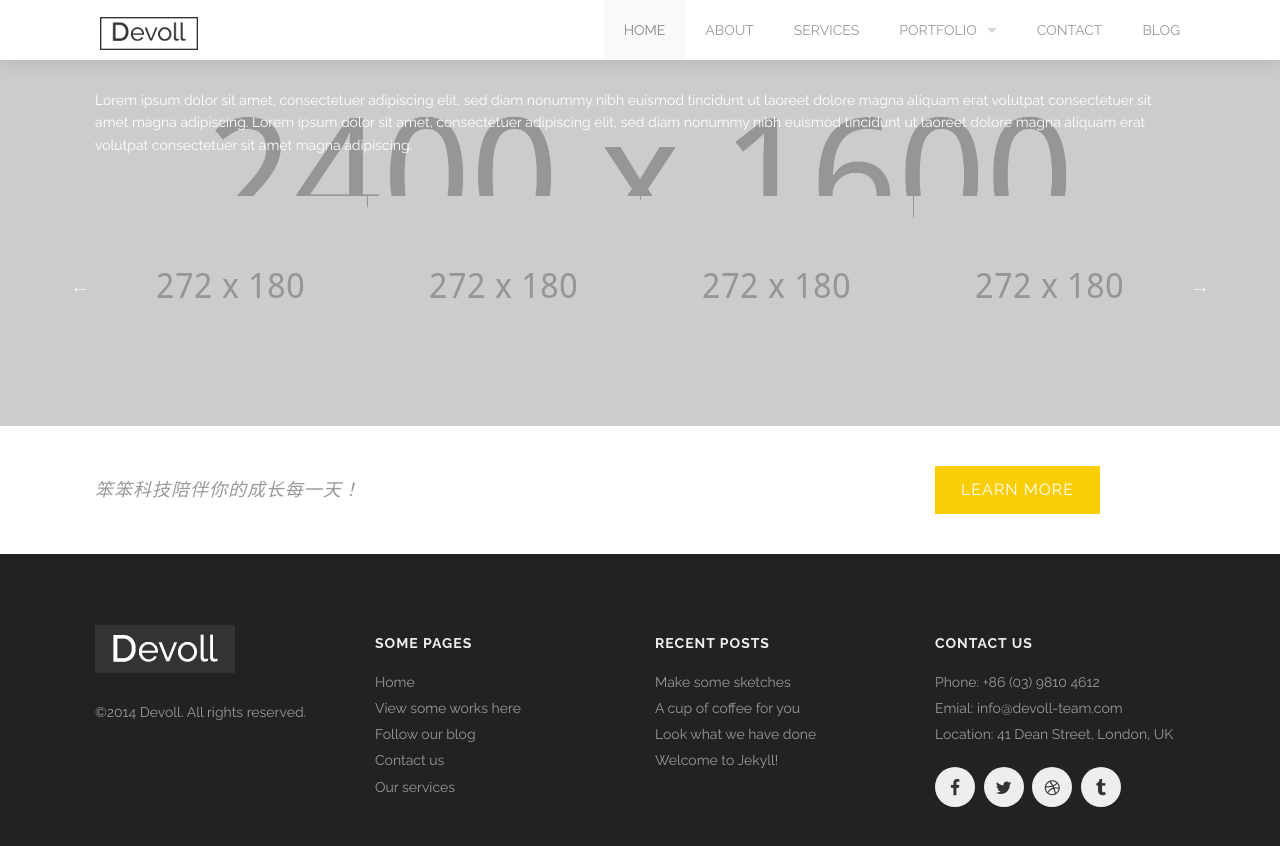
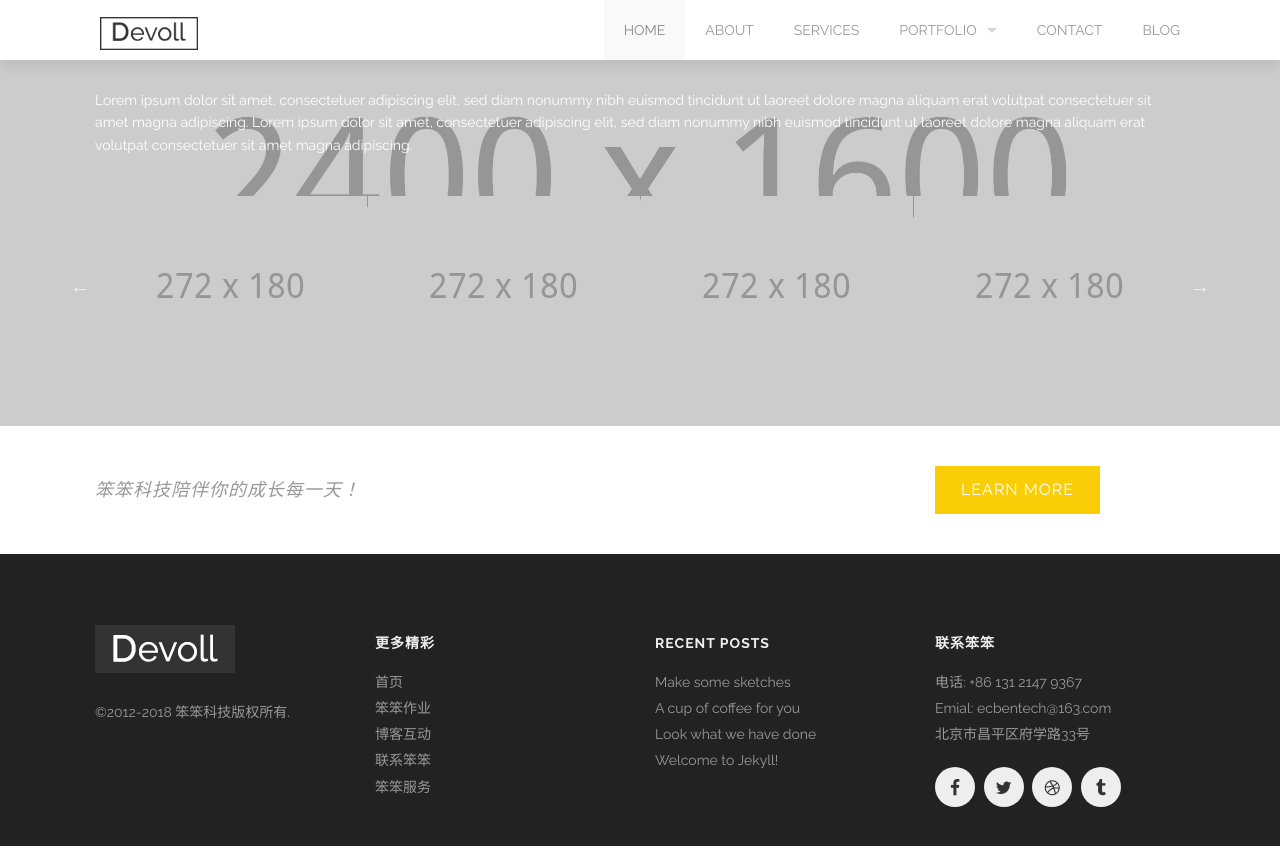
Before and after one commit to braveheart007/braveheart007.github.io, a Jekyll site: the page built from index.html, in a window 1280 px wide and 900 px high, scrolled down 5035 px. Shown: the top 846 px of the window. Built offline with Jekyll 4.4.1, drawn with Linux system fonts in a browser that asks for light colours.

Commit message:
Update footer.html

```diff
--- a/_includes/footer.html
+++ b/_includes/footer.html
@@ -7,20 +7,20 @@
           <img alt="" src="{{site.url}}/images/logo-grey.png" />
         </a>
       </h1>
-      <p>©2014 Devoll. All rights reserved.</p>
+      <p>©2012-2018 笨笨科技版权所有.</p>
       <div class='spacing'></div>
       <div class='spacing'></div>
     </div>
     <div class='large-3 medium-3 columns'>
       <div class='spacing'></div>
       <div class='links'>
-        <h4>Some pages</h4>
+        <h4>更多精彩</h4>
         <ul>
-          <li><a href="index.html">Home</a></li>
-          <li><a href="portfolio.html">View some works here</a></li>
-          <li><a href="blog.html">Follow our blog</a></li>
-          <li><a href="contact.html">Contact us</a></li>
-          <li><a href="services.html">Our services</a></li>
+          <li><a href="index.html">首页</a></li>
+          <li><a href="portfolio.html">笨笨作业</a></li>
+          <li><a href="blog.html">博客互动</a></li>
+          <li><a href="contact.html">联系笨笨</a></li>
+          <li><a href="services.html">笨笨服务</a></li>
         </ul>
       </div>
       <div class='spacing'></div>
@@ -39,11 +39,11 @@
     </div>
     <div class='large-3 medium-3 columns'>
       <div class='spacing'></div>
-      <h4>Contact us</h4>
+      <h4>联系笨笨</h4>
       <ul>
-        <li>Phone: +86 (03) 9810 4612</li>
-        <li>Emial: info@devoll-team.com</li>
-        <li>Location: 41 Dean Street, London, UK</li>
+        <li>电话: +86 131 2147 9367</li>
+        <li>Emial: ecbentech@163.com</li>
+        <li>北京市昌平区府学路33号</li>
       </ul>
       <div class='spacing'></div>
       <ul class='socials'>
```
